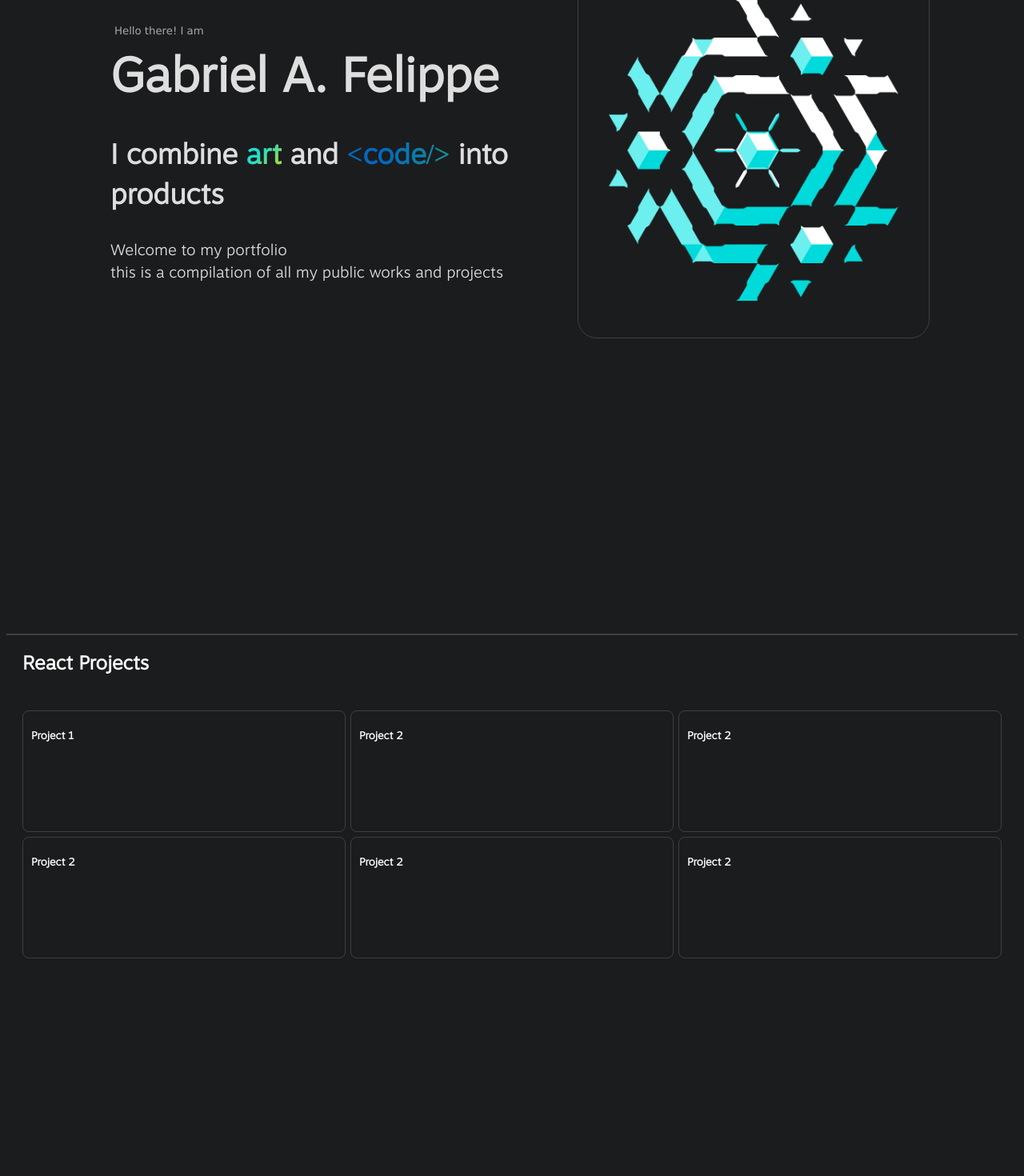
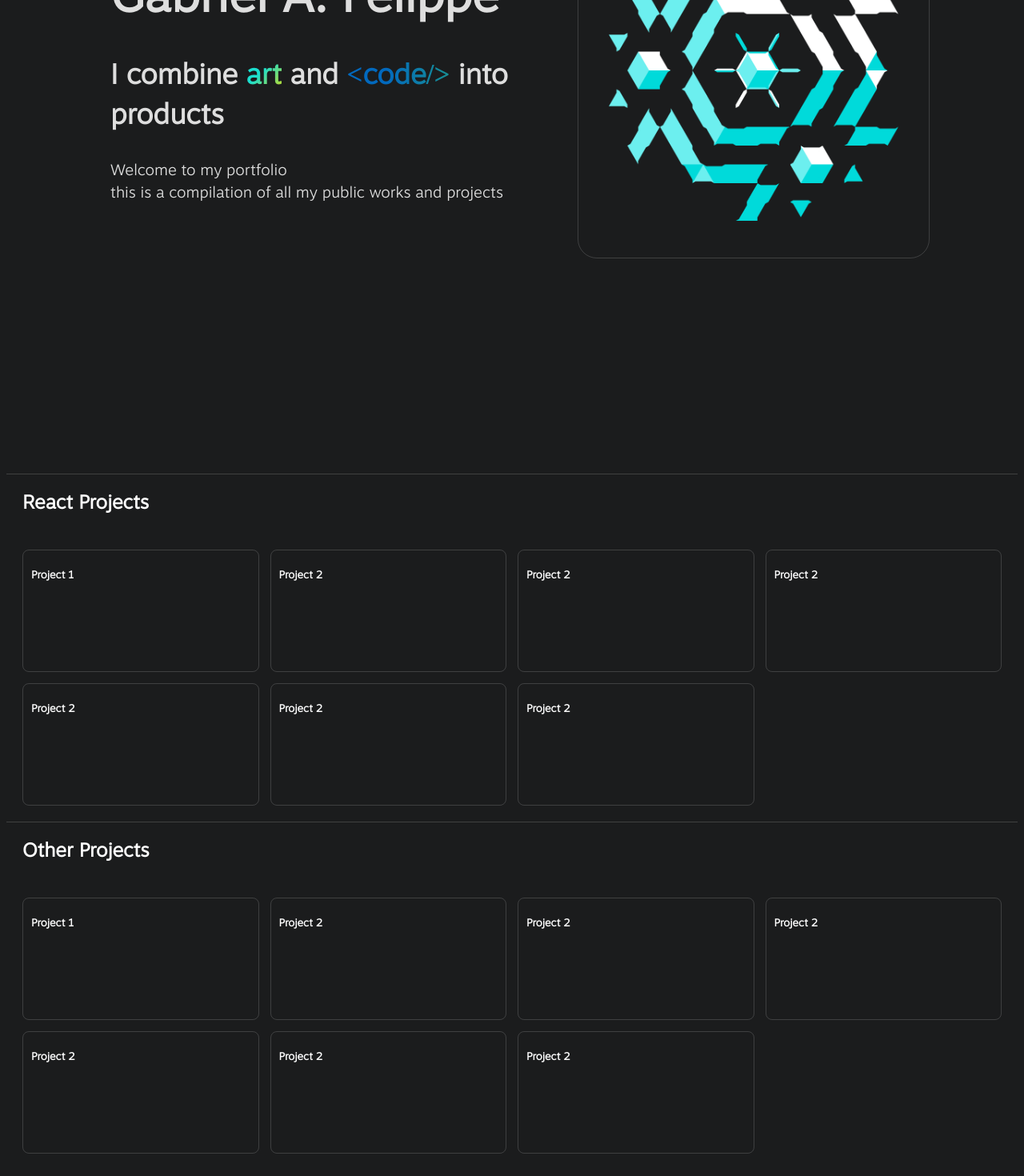
Before and after one commit to g-lippe/gfelippe-portfolio, a React (Create React App) app: page / in a window 1280 px wide. Shown: the part 416-1886 px from the top of the page at 80% size. Before the commit the page ends 1622 px from the top, so only its background shows below. Built offline with nearby package versions, Linux system fonts and the light colour scheme.

Commit message:
Update Section Component

```diff
--- a/src/main_page/hero_banner/hero_banner.module.scss
+++ b/src/main_page/hero_banner/hero_banner.module.scss
@@ -2,13 +2,12 @@
 
 .banner {
   width: 100%;
-  height: 1200px;
+  height: 1000px;
   display: flex;
   justify-content: space-between;
   align-items: center;
   z-index: 1;
-  border-bottom: 2px solid;
-  border-color: $light_transparent;
+
 
   .hero_img {
     border-style: solid;
--- a/src/main_page/index.jsx
+++ b/src/main_page/index.jsx
@@ -1,11 +1,13 @@
 import HeroBanner from './hero_banner'
-import ReactSection from './react_section'
+import Section from './section'
+import react_projects from './react_projects.json'
 
 export default function MainPage() {
   return (
     <>
       <HeroBanner />
-      <ReactSection />
+      <Section title={'React Projects'} list={react_projects} />
+      <Section title={'Other Projects'} list={react_projects} />
     </>
   )
 }
--- a/src/main_page/react_section/index.jsx
+++ /dev/null
@@ -1,18 +0,0 @@
-import styles from './react_section.module.scss'
-import projects from './react_projects.json'
-import Card from './card';
-
-function ReactSection() {
-  return (
-    <div className={styles.react_section}>
-      <h2 >React Projects</h2>
-      <div className={styles.gallery}>
-        {projects.map(project => {
-          return <Card item={project} styles={styles}/>
-        })}
-      </div>
-    </div>
-  )
-}
-
-export default ReactSection;
--- /dev/null
+++ b/src/main_page/section/index.jsx
@@ -0,0 +1,17 @@
+import styles from './section.module.scss'
+import Card from './card';
+
+function Section({title, list}) {
+  return (
+    <div className={styles.react_section}>
+      <h2 >{title}</h2>
+      <div className={styles.gallery}>
+        {list.map(item => {
+          return <Card item={item} styles={styles}/>
+        })}
+      </div>
+    </div>
+  )
+}
+
+export default Section;
--- a/src/main_page/react_section/react_section.module.scss
+++ b/src/main_page/section/section.module.scss
@@ -7,6 +7,8 @@
   // margin: 20px 20px 20px;
   // padding: 20px;
 
+  border-top: 1px solid $light_transparent;
+
   h2 {
     margin: 20px;
   }
@@ -14,13 +16,12 @@
 }
 
 .gallery {
-
   display: grid;
-  gap: 6px;
-  grid-template-columns: auto auto auto;
+  gap: 14px;
+  grid-template-columns: auto auto auto auto;
   // justify-content: space-between;
   padding: 20px;
-  height: 290px;
+  height: 320px;
   overflow-y: scroll;
 }
 
--- a/src/styles/globalStyles.scss
+++ b/src/styles/globalStyles.scss
@@ -5,11 +5,13 @@ body {
   font-family: $font_medium;
   color: #fff;
 }
-body::-webkit-scrollbar {
-    width: 5px;
-    background-color: #161616;
+
+::-webkit-scrollbar {
+  width: 3px;
+  // background-color: #161616;
 }
-body::-webkit-scrollbar-thumb {
+
+::-webkit-scrollbar-thumb {
   background-color: #414141;
   border-radius: 20px;
 }
@@ -22,6 +24,7 @@ body::-webkit-scrollbar-thumb {
   font-weight: 500;
   font-display: swap;
 }
+
 @font-face {
   font-family: "MotivaSansLight";
   src: local("MotivaSansLight"),
@@ -29,6 +32,7 @@ body::-webkit-scrollbar-thumb {
   font-weight: 500;
   font-display: swap;
 }
+
 @font-face {
   font-family: "MotivaSansBold";
   src: local("MotivaSansBold"),
```
Also changed, not shown: src/main_page/react_projects.json (renamed from src/main_page/react_section/react_projects.json), src/main_page/section/card/index.jsx (renamed from src/main_page/react_section/card/index.jsx). Lines whose indentation alone changed are shown as unchanged.
